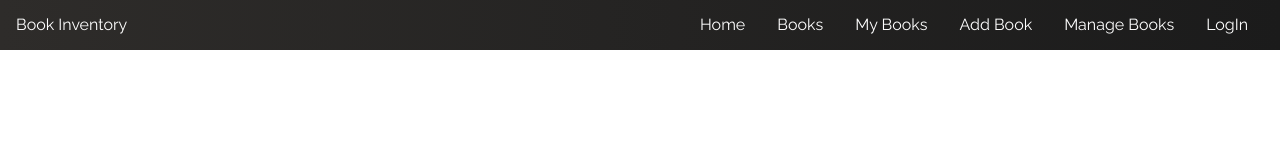
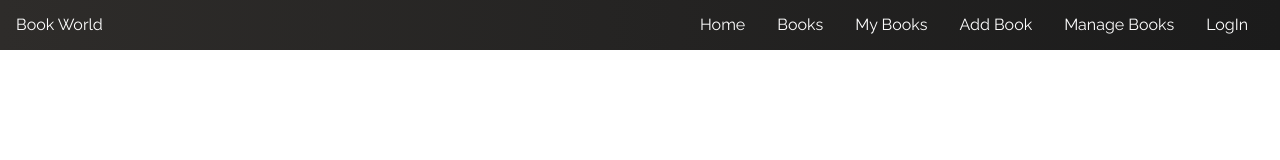
Before and after one commit to rumon5h/book-inventory-client, a React (Create React App) app: page / in a window 1280 px wide. Shown: the top 160 px of the page. Built offline with nearby package versions, Linux system fonts and the light colour scheme; no server answers.

Commit message:
Dashboard

```diff
--- /dev/null
+++ b/src/components/Dashboard/Dashboard.js
@@ -0,0 +1,11 @@
+import React from 'react'
+
+const Dashboard = () => {
+  return (
+    <div>
+
+    </div>
+  )
+}
+
+export default Dashboard;
--- a/src/components/Navbar/Navbar.js
+++ b/src/components/Navbar/Navbar.js
@@ -17,7 +17,7 @@ const Navbar = () => {
     <div className='sticky z-10 top-0'>
             <section className="top-nav">
                 <Link to='/'>
-                    Book Inventory
+                    Book World
                 </Link>
                 <input id="menu-toggle" type="checkbox" />
                 <label className='menu-button-container' htmlFor="menu-toggle">
```
